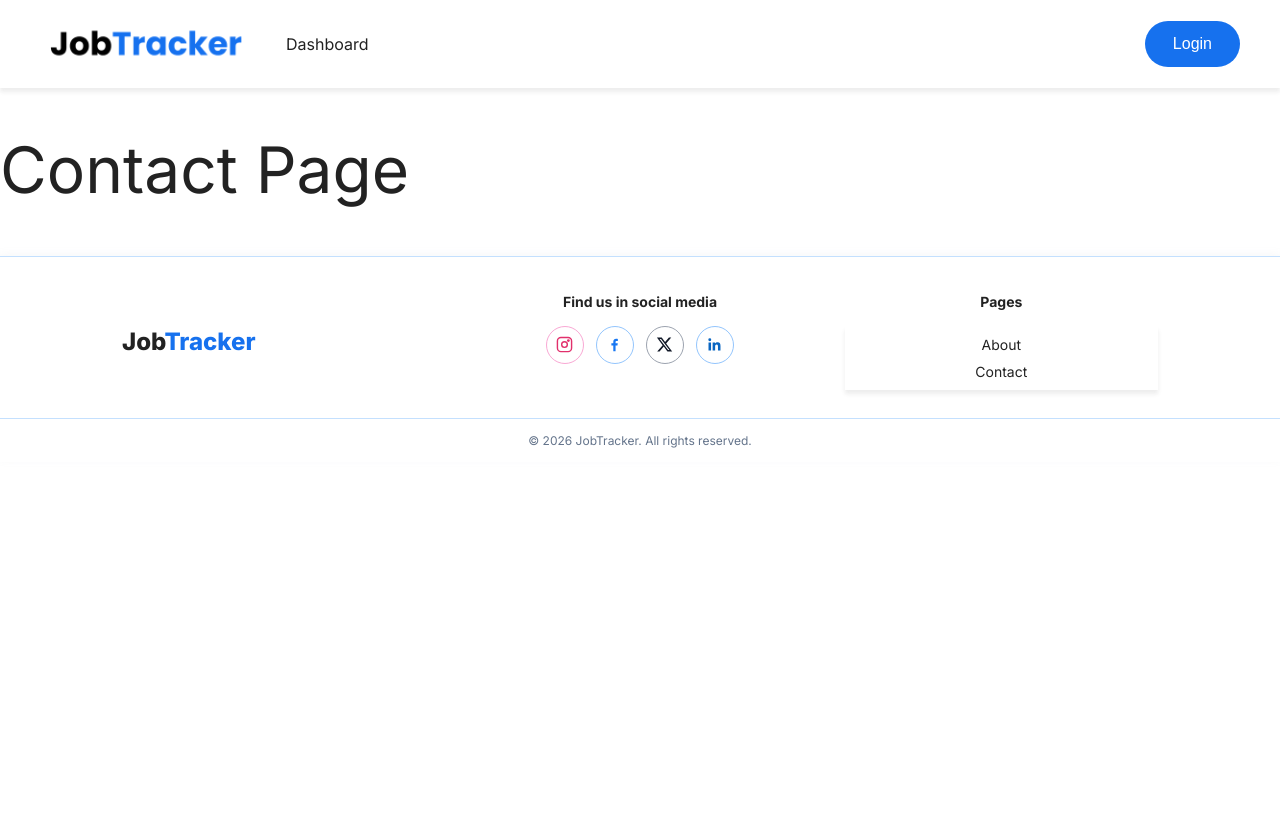
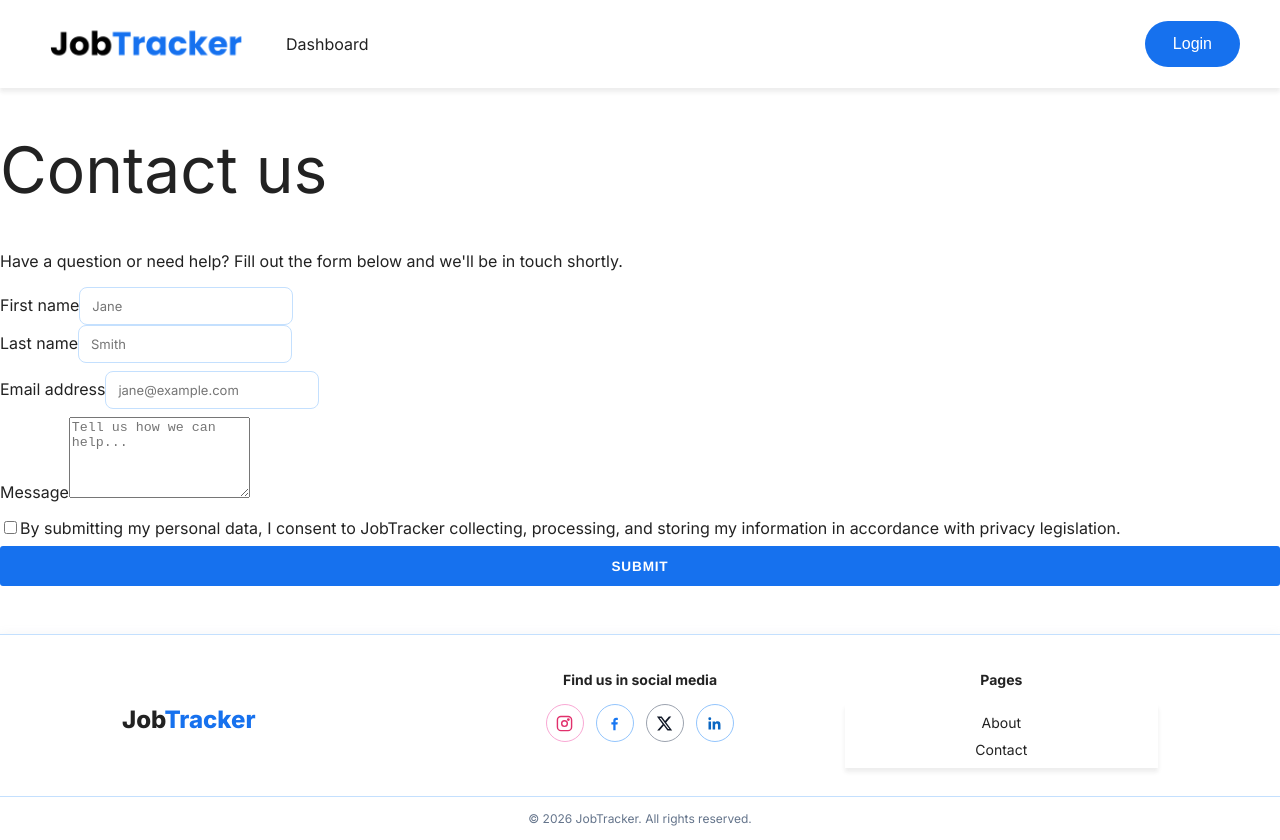
Before and after one commit to SheCodesAus/Programmer-Penguins-frontend, a React app in the folder frontend/: page /contact in a window 1280 px wide. Before the commit the page ends 800 px from the top, so only its background shows below. Built offline with nearby package versions, Linux system fonts and the light colour scheme; no server answers; the HTML template or start-up script is replaced by a standard one.

Commit message:
Fix ContactPage.css corruption and update button colors

```diff
--- a/frontend/src/pages/ContactPage.css
+++ b/frontend/src/pages/ContactPage.css
@@ -0,0 +1,19 @@
+.btn-primary {
+  background: #1671ee;
+  color: #ffffff;
+  border: none;
+  border-radius: 3px;
+  padding: 0.8rem 1.5rem;
+  font-size: 0.85rem;
+  font-weight: 600;
+  letter-spacing: 0.06em;
+  text-transform: uppercase;
+  font-family: "Helvetica Neue", Helvetica, sans-serif;
+  cursor: pointer;
+  width: 100%;
+  transition: background 0.15s ease, transform 0.1s ease;
+}
+
+.btn-primary:hover {
+  background: #0d52c7;
+}
--- a/frontend/src/pages/ContactPage.jsx
+++ b/frontend/src/pages/ContactPage.jsx
@@ -1,3 +1,165 @@
+import { useState } from "react";
+import "./ContactPage.css";
+
 export default function ContactPage() {
-  return <h1>Contact Page</h1>;
+  const [formData, setFormData] = useState({
+    firstName: "",
+    lastName: "",
+    email: "",
+    message: "",
+    consent: false,
+  });
+  const [errors, setErrors] = useState({});
+  const [submitted, setSubmitted] = useState(false);
+
+  const handleChange = (e) => {
+    const { name, value, type, checked } = e.target;
+    setFormData((prev) => ({
+      ...prev,
+      [name]: type === "checkbox" ? checked : value,
+    }));
+    if (errors[name]) {
+      setErrors((prev) => ({ ...prev, [name]: "" }));
+    }
+  };
+
+  const validate = () => {
+    const newErrors = {};
+    if (!formData.firstName.trim()) newErrors.firstName = "First name is required.";
+    if (!formData.lastName.trim()) newErrors.lastName = "Last name is required.";
+    if (!formData.email.trim()) {
+      newErrors.email = "Email is required.";
+    } else if (!/^[^\s@]+@[^\s@]+\.[^\s@]+$/.test(formData.email)) {
+      newErrors.email = "Please enter a valid email address.";
+    }
+    if (!formData.message.trim()) newErrors.message = "Message is required.";
+    if (!formData.consent) newErrors.consent = "You must accept the consent statement.";
+    return newErrors;
+  };
+
+  const handleSubmit = (e) => {
+    e.preventDefault();
+    const validationErrors = validate();
+    if (Object.keys(validationErrors).length > 0) {
+      setErrors(validationErrors);
+      return;
+    }
+    setSubmitted(true);
+  };
+
+  if (submitted) {
+    return (
+      <div className="contact-page">
+        <div className="contact-container">
+          <div className="success-screen">
+            <div className="success-icon">✓</div>
+            <h2>Message sent!</h2>
+            <p>Thanks for reaching out. We'll get back to you as soon as we can.</p>
+            <button
+              className="btn-primary"
+              onClick={() => {
+                setSubmitted(false);
+                setFormData({ firstName: "", lastName: "", email: "", message: "", consent: false });
+              }}
+            >
+              Send another message
+            </button>
+          </div>
+        </div>
+      </div>
+    );
+  }
+
+  return (
+    <div className="contact-page">
+      <div className="contact-container">
+        <div className="contact-header">
+          <h1>Contact us</h1>
+          <p>Have a question or need help? Fill out the form below and we'll be in touch shortly.</p>
+        </div>
+
+        <form className="contact-form" onSubmit={handleSubmit} noValidate>
+          <div className="form-row">
+            <div className="form-group">
+              <label htmlFor="firstName">First name</label>
+              <input
+                type="text"
+                id="firstName"
+                name="firstName"
+                value={formData.firstName}
+                onChange={handleChange}
+                placeholder="Jane"
+                className={errors.firstName ? "input-error" : ""}
+              />
+              {errors.firstName && <span className="error-msg">{errors.firstName}</span>}
+            </div>
+
+            <div className="form-group">
+              <label htmlFor="lastName">Last name</label>
+              <input
+                type="text"
+                id="lastName"
+                name="lastName"
+                value={formData.lastName}
+                onChange={handleChange}
+                placeholder="Smith"
+                className={errors.lastName ? "input-error" : ""}
+              />
+              {errors.lastName && <span className="error-msg">{errors.lastName}</span>}
+            </div>
+          </div>
+
+          <div className="form-group">
+            <label htmlFor="email">Email address</label>
+            <input
+              type="email"
+              id="email"
+              name="email"
+              value={formData.email}
+              onChange={handleChange}
+              placeholder="jane@example.com"
+              className={errors.email ? "input-error" : ""}
+            />
+            {errors.email && <span className="error-msg">{errors.email}</span>}
+          </div>
+
+          <div className="form-group">
+            <label htmlFor="message">Message</label>
+            <textarea
+              id="message"
+              name="message"
+              value={formData.message}
+              onChange={handleChange}
+              placeholder="Tell us how we can help..."
+              rows={5}
+              className={errors.message ? "input-error" : ""}
+            />
+            {errors.message && <span className="error-msg">{errors.message}</span>}
+          </div>
+
+          <div className="form-divider" />
+
+          <div className="consent-group">
+            <label className="consent-label">
+              <input
+                type="checkbox"
+                name="consent"
+                checked={formData.consent}
+                onChange={handleChange}
+              />
+              <span>
+                By submitting my personal data, I consent to JobTracker collecting, processing, and
+                storing my information in accordance with privacy legislation.
+              </span>
+            </label>
+            {errors.consent && <span className="error-msg">{errors.consent}</span>}
+          </div>
+
+          <button type="submit" className="btn-primary submit-btn">
+            Submit
+          </button>
+        </form>
+      </div>
+    </div>
+  );
 }
```
